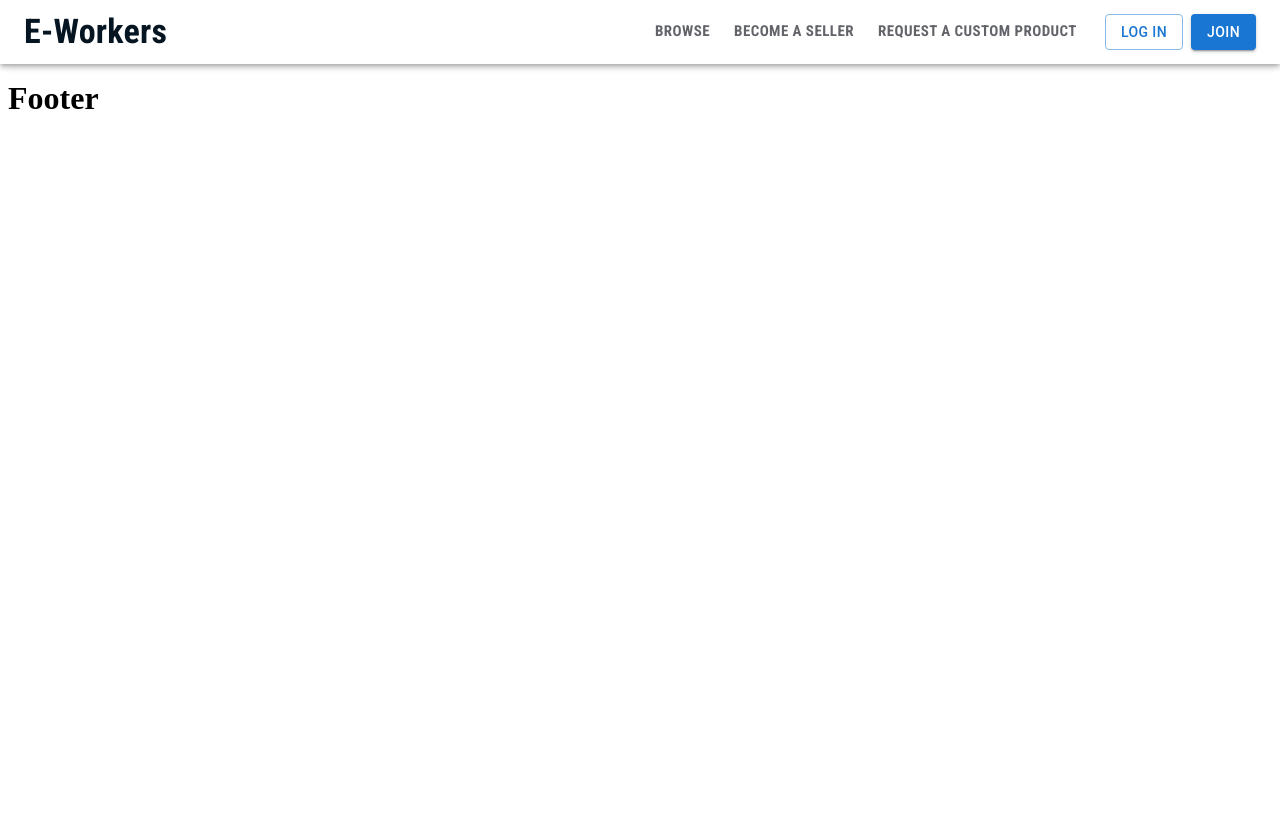
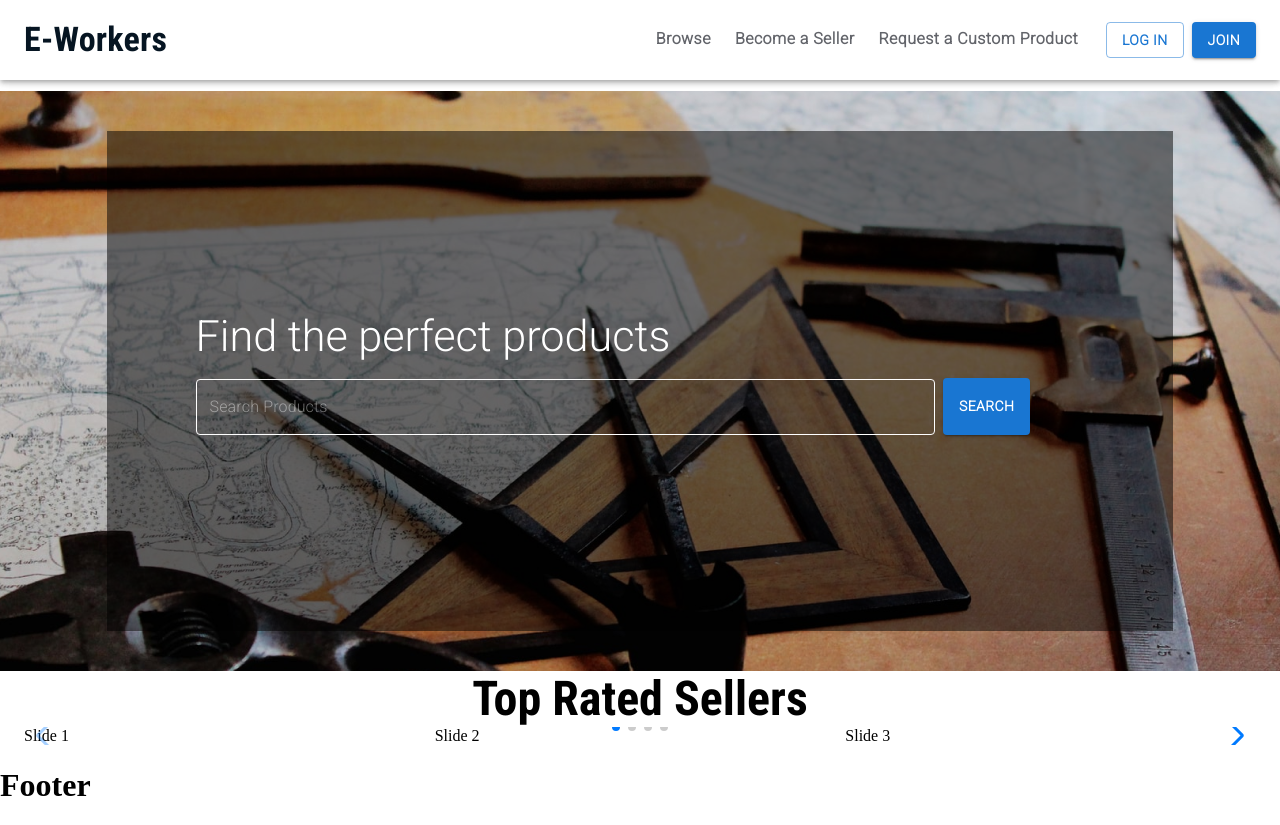
Before and after one commit to bilal42011/Ecommerce-Platform-For-Customized-Products, a React (Create React App) app: page / in a window 1280 px wide. Before the commit the page ends 800 px from the top, so only its background shows below. Built offline with nearby package versions, Linux system fonts and the light colour scheme.

Commit message:
Search Product Section added and Swiper is Configured for Top Sellers Slider

```diff
--- a/package.json
+++ b/package.json
@@ -14,6 +14,7 @@
     "react-dom": "^18.2.0",
     "react-router-dom": "^6.3.0",
     "react-scripts": "5.0.1",
+    "swiper": "^8.3.1",
     "web-vitals": "^2.1.4"
   },
   "scripts": {
--- a/src/App.js
+++ b/src/App.js
@@ -1,12 +1,15 @@
 import React from "react";
 import Layout from "./Layout/Layout";
 import { Outlet } from "react-router-dom";
+import { Container } from "@mui/material";
 
 
 const App=()=>{
 return (
 <Layout>
+    <Container maxWidth="xl" sx={{marginTop:"5.7rem"}} disableGutters>
     <Outlet/>
+    </Container>
 </Layout>
 )
 }
--- /dev/null
+++ b/src/Components/Homepage/SearchProductsSection/SearchProductsSection.js
@@ -0,0 +1,70 @@
+import React, { useState } from "react";
+import {Grid,Typography,OutlinedInput,Button} from "@mui/material";
+import ArtImage from "../../../assets/ArtImage.png";
+import styled from "@mui/material/styles/styled";
+import {useTheme} from "@mui/material/styles";
+import {useMediaQuery} from "@mui/material";
+
+
+const StyledTextField = styled(OutlinedInput)({
+
+"& .MuiOutlinedInput-input":{
+color:"white",
+fontFamily:'Roboto, sans-serif'
+},
+    '& .MuiOutlinedInput-notchedOutline ': {
+      border:"1px solid white"
+    },
+      "&:hover":{
+      "& .MuiOutlinedInput-notchedOutline": {
+        border:"2px solid white",
+      }
+    },
+      "&.Mui-focused": {
+
+        "& .MuiOutlinedInput-notchedOutline": {
+            borderColor: 'yellow',
+          }
+      },
+}  );
+
+const SearchProductsSection=()=>{
+
+const theme=useTheme();
+let isSmallScreen=!useMediaQuery(theme.breakpoints.up('sm'));
+console.log(isSmallScreen);
+    let [searchvalue,setsearchvalue]=useState("");
+console.log(searchvalue);
+
+const onChangeHandler=(event)=>{
+    setsearchvalue(event.target.value);
+}
+
+const onSearchHandler=()=>{
+console.log("Form Submitted");
+}
+
+return <Grid container sx={{background:`url(${ArtImage})`,height:"580px"}} justifyContent="center" alignContent="center">
+<Grid container item alignContent="center" justifyContent="center"
+xs={11} sm={11} md={10} lg={10} xl={10} sx={{height:"500px",backgroundColor:"rgb(0,0,0,0.5)"}} rowSpacing={isSmallScreen? 3: 0}>
+<Grid item xs={10}>
+    <Typography variant="p" sx={{color:"white",fontSize:"2.7rem"
+    ,fontFamily:"Roboto, sans-serif",fontWeight:"lighter"}}>Find the perfect products</Typography>
+</Grid>
+<Grid container item xs={10} justifyContent={isSmallScreen?"start":"center"}
+ alignItems="center" columnSpacing={isSmallScreen? 0:1}  component="form" onSubmit={onSearchHandler} >
+<Grid item xs={12} sm={10}>
+<StyledTextField placeholder="Search Products" fullWidth  color="secondary"
+onChange={onChangeHandler}
+value={searchvalue} required/>
+</Grid>
+<Grid item xs={6} sm={2}>
+<Button variant="contained" type="submit"
+ sx={{my:2,fontFamily:'Roboto, sans-serif',fontWeight:"bold",p:2}}>Search</Button>
+</Grid>
+</Grid>
+</Grid>
+</Grid>
+}
+
+export default SearchProductsSection;
--- /dev/null
+++ b/src/Components/Homepage/TopRatedSellers/SellersSlider/SellersSlider.js
@@ -0,0 +1,31 @@
+import React from "react";
+import { Swiper, SwiperSlide} from "swiper/react";
+import {Navigation, EffectCards, Pagination} from "swiper";
+
+import "swiper/css";
+import 'swiper/css/navigation';
+import 'swiper/css/pagination';
+import "swiper/css/effect-cards";
+
+const SellersSlider = () => {
+  return (
+<Swiper
+modules={[Navigation, EffectCards,Pagination]}
+effect="Cards"
+slidesPerView={3}
+navigation
+pagination={{clickable:true}}
+onSwiper={()=>console.log("swiper")}
+onSlideChange={()=>{console.log("Slide Changed")}}
+>
+    <SwiperSlide>Slide 1</SwiperSlide>
+    <SwiperSlide>Slide 2</SwiperSlide>
+    <SwiperSlide>Slide 3</SwiperSlide>
+    <SwiperSlide>Slide 4</SwiperSlide>
+    <SwiperSlide>Slide 5</SwiperSlide>
+    <SwiperSlide>Slide 6</SwiperSlide>
+</Swiper>
+  )
+}
+
+export default SellersSlider
--- /dev/null
+++ b/src/Components/Homepage/TopRatedSellers/TopRatedSellers.js
@@ -0,0 +1,18 @@
+import React from 'react'
+import {Typography,Container} from '@mui/material';
+import SellersSlider from './SellersSlider/SellersSlider';
+
+
+
+const TopRatedSellers = () => {
+  return (
+    <Container maxWidth="xl">
+      <Typography variant="h3" fontFamily='Roboto Condensed, sans-serif' sx={{textAlign:"center"}}>
+Top Rated Sellers
+      </Typography>
+    <SellersSlider />
+    </Container>
+  )
+}
+
+export default TopRatedSellers;
--- a/src/Layout/Header/Header.js
+++ b/src/Layout/Header/Header.js
@@ -1,7 +1,7 @@
-import React,{useState} from "react";
+import React,{useState,useEffect} from "react";
 import { AppBar,Typography,Menu,MenuItem,Toolbar,Container,Box,IconButton,Button } from "@mui/material";
 import MenuIcon from '@mui/icons-material/Menu';
-import {NavLink,useNavigate} from "react-router-dom";
+import {NavLink,useNavigate,useLocation} from "react-router-dom";
 import styles from "../../styles/header.module.css";
 
 const pages=[{name:"Browse",url:"browse"},{name:"Become a Seller",url:"/becomeseller"},{name:"Request a Custom Product",url:"/requestcustomproduct"}]
@@ -14,8 +14,9 @@ console.log(styles);
 
 
 const Header=()=>{
-
+console.log("component rerendred");
     let navigate=useNavigate();
+    let location=useLocation();
 let [anchorEl,setanchorEl]=useState(null);
 const handleMenuButtonClick=(event)=>{
 setanchorEl(event.currentTarget);
@@ -25,12 +26,18 @@ const handleClose=()=>{
     setanchorEl(null);
 }
 
+useEffect(()=>{
+    console.log("inside useEffect");
+    setanchorEl(null);
+},[location]);
+
+
 return <AppBar sx={{backgroundColor:"white"}}>
 <Container maxWidth="xl">
-<Toolbar disableGutters>
+<Toolbar disableGutters sx={{my:1}}>
 
 <Box sx={{
-    display:{xs:"flex",md:"none"}
+    display:{xs:"flex",md:"none"},flexGrow:{xs:1,sm:0}
     }}>
 <IconButton
 size="large"
@@ -38,7 +45,7 @@ aria-label="menu button for small screen"
 aria-controls="menu-appbar"
 aria-haspopup="true"
 onClick={handleMenuButtonClick}>
-<MenuIcon size="large"/>
+<MenuIcon sx={{fontSize:"2rem"}}/>
 </IconButton>
 <Menu
 anchorEl={anchorEl}
@@ -58,8 +65,10 @@ sx={{
     display:{xs:"block",md:"none"}
 }}>
 {
-    pages.map((page,index)=><MenuItem key={index} sx={{display:"block",boxSizing:"border-box"}} divider>
-        <NavLink to={`${page.url}`} style={({isActive})=>isActive?{textDecoration:"none",display:"block",color:"rgba(25, 118, 210)"}:{display:"block",color:"#62646a",textDecoration:"none"}}>
+    pages.map((page,index)=><MenuItem key={index} sx={{display:"block"}} >
+        <NavLink to={`${page.url}`}
+        style={({isActive})=>isActive?{textDecoration:"none",display:"block",color:"#061522",fontWeight:"bold"}
+        :{display:"block",color:"#62646a",textDecoration:"none"}}>
         {page.name}
         </NavLink>
         </MenuItem>)
@@ -68,15 +77,18 @@ sx={{
 </Menu>
 </Box>
 
-<Typography variant="h4" sx={{display:"flex",flexGrow:1,fontWeight:"bolder",fontFamily:'Roboto Condensed, sans-serif'}}>
-<NavLink to="/" style={({isActive})=>headingStyles} end>
+<Typography variant="h4"
+sx={{display:{xs:"none",sm:"flex"},flexGrow:1,fontWeight:"bolder",fontFamily:'Roboto Condensed, sans-serif'}}>
+<NavLink to="/" style={()=>headingStyles} end>
     E-Workers
 </NavLink>
 </Typography>
 <Box sx={{display:{xs:"none",md:"flex"}}}>
 {
-    pages.map((page,index)=> <NavLink key={index} to={`${page.url}`} className={({isActive})=>isActive?ActiveClassname:nonActiveClassname}>
-        <Button variant="text" sx={{fontSize:"15px",fontFamily:'Roboto Condensed, sans-serif'}} color="inherit">
+    pages.map((page,index)=> <NavLink key={index} to={`${page.url}`}
+    className={({isActive})=>isActive?ActiveClassname:nonActiveClassname}>
+        <Button variant="text"
+         sx={{fontSize:"16px",fontFamily:'Roboto, sans-serif',fontWeight:"bold",textTransform:"none"}} color="inherit">
         {page.name}
         </Button>
         </NavLink>
@@ -84,8 +96,10 @@ sx={{
 }
 </Box>
 <Box sx={{display:"flex"}}>
-<Button variant="outlined" onClick={()=>navigate("login")} sx={{marginLeft:2}}>LOG IN</Button>
-<Button variant="contained" onClick={()=>navigate("signup")} sx={{marginLeft:1}}>JOIN</Button>
+<Button variant="outlined" onClick={()=>navigate("login")}
+sx={{marginLeft:2,fontFamily:'Roboto, sans-serif',fontWeight:"bolder"}}>LOG IN</Button>
+<Button variant="contained" onClick={()=>navigate("signup")}
+ sx={{marginLeft:1,fontFamily:'Roboto, sans-serif',fontWeight:"bolder"}}>JOIN</Button>
 </Box>
 </Toolbar>
  </Container>
--- /dev/null
+++ b/src/Pages/Homepage.js
@@ -0,0 +1,14 @@
+import React from "react";
+import {Container} from "@mui/material";
+import SearchProductsSection from "../Components/Homepage/SearchProductsSection/SearchProductsSection";
+import TopRatedSellers from "../Components/Homepage/TopRatedSellers/TopRatedSellers";
+
+const Homepage=()=>{
+
+    return <Container maxWidth="xl" disableGutters>
+<SearchProductsSection />
+<TopRatedSellers />
+    </Container>
+}
+
+export default Homepage;
--- a/src/Pages/Homepage/Homepage.js
+++ /dev/null
@@ -1,7 +0,0 @@
-import React from "react";
-
-const Homepage=()=>{
-return <h1>Welcome to Homepage</h1>
-}
-
-export default Homepage;
--- a/src/index.js
+++ b/src/index.js
@@ -2,7 +2,7 @@ import  ReactDOM  from "react-dom/client";
 import App from "./App";
 import "./styles/index.css";
 import {BrowserRouter as Router,Routes,Route} from "react-router-dom";
-import Homepage from "./Pages/Homepage/Homepage";
+import Homepage from "./Pages/Homepage";
 
 const root=ReactDOM.createRoot(document.getElementById("root"));
 
@@ -11,11 +11,11 @@ root.render(
     <Routes>
     <Route path="/" element={<App />} >
 <Route index element={<Homepage/>} />
-<Route path="browse" element={<div>Browse Route</div>} />
-<Route path="becomeseller" element={<div>Become a Seller</div>} />
-<Route path="requestcustomproduct" element={<div>Request Custom Product</div>} />
-<Route path="login" element={<div>Welcome to login</div>} />
-<Route path="signup" element={<div>Welcome to Sign Up</div>} />
+<Route path="browse" element={<h1>Browse Route</h1>} />
+<Route path="becomeseller" element={<h1>Become a Seller</h1>} />
+<Route path="requestcustomproduct" element={<h1>Request Custom Product</h1>} />
+<Route path="login" element={<h1>Welcome to login</h1>} />
+<Route path="signup" element={<h1>Welcome to Sign Up</h1>} />
     </Route>
 </Routes>
 </Router>
--- a/src/styles/index.css
+++ b/src/styles/index.css
@@ -1 +1,9 @@
 @import url('https://fonts.googleapis.com/css2?family=Roboto+Condensed:wght@700&display=swap');
+@import url('https://fonts.googleapis.com/css2?family=Roboto:wght@300&display=swap');
+
+
+
+html,body{
+margin:0;
+padding:0
+}
```
Also changed, not shown: src/assets/ArtImage.png (added), src/styles/sellersslider.module.css (added), 1 other file (tests, documents, lock files or other folders).
